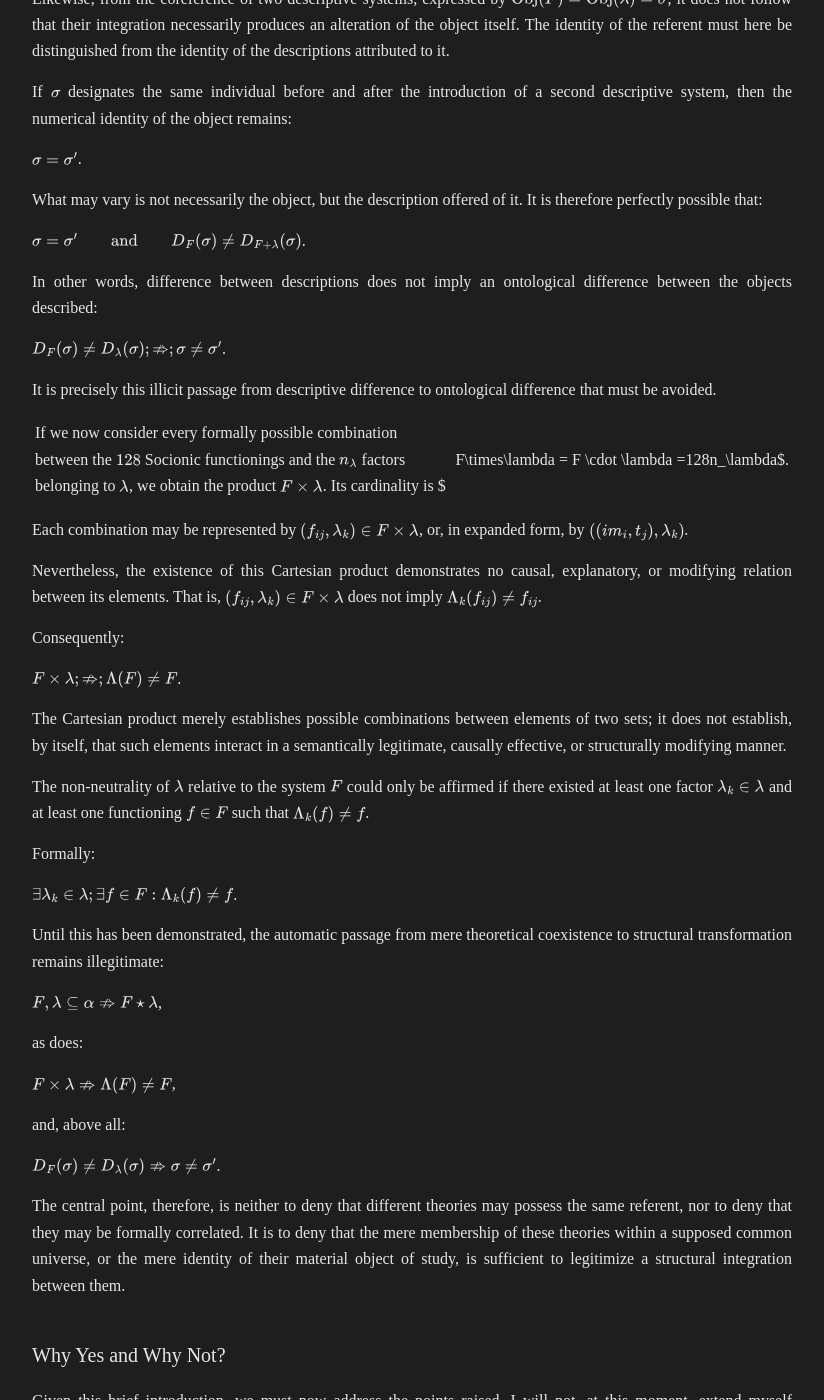
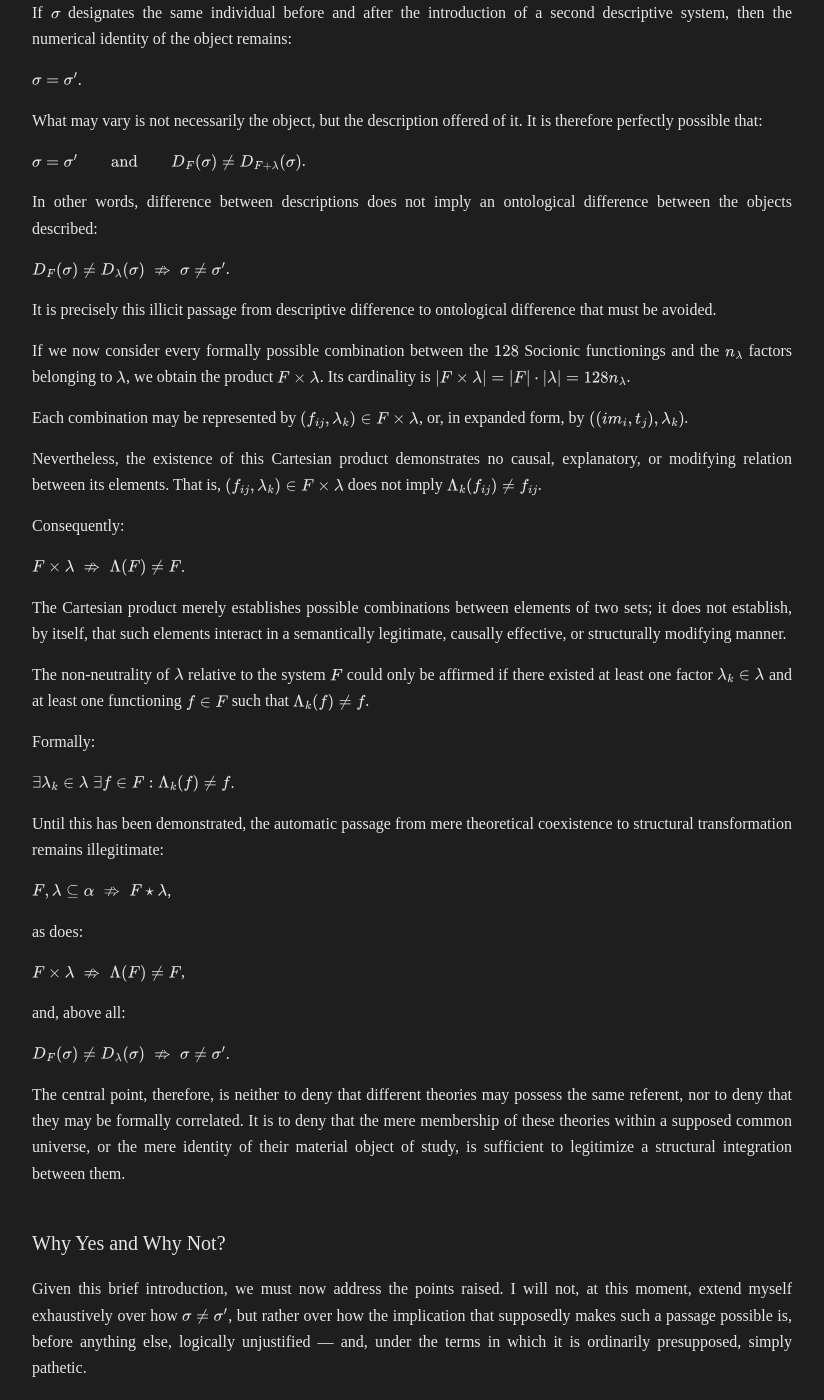
Before and after one commit to adlerzero/socionics-and-correlationism, a Jekyll site: the page built from index.md, in a window 1280 px wide and 1400 px high, scrolled down 1883 px. Shown: the whole window, without its empty margins (228-1052 px from the left). Built offline with Jekyll 4.4.1, drawn with Linux system fonts in a browser that asks for light colours; some of the changed text lies outside the part shown.

Commit message:
Update index.md

```diff
--- a/index.md
+++ b/index.md
@@ -2,7 +2,6 @@
 layout: default
 title: "Identity of the Object, Not Identity of the Theory: A Logical Critique of Typological Correlationism"
 ---
------------------------------------------------------------------------------------------------------------
 
 # Identity of the Object, Not Identity of the Theory: A Logical Critique of Typological Correlationism
 
@@ -24,21 +23,21 @@ title: "Identity of the Object, Not Identity of the Theory: A Logical Critique o
 
 The task of studying Socionics by arbitrarily integrating it into an axiomatic frame of reference — that is, by means of indiscriminate correlations between distinct theories — ultimately constitutes a serious category error, a question that will not yet be addressed directly and which, for the moment, must be taken merely as an announced thesis. Even so, this consideration is useful for exposing how problematic the attempt is to ground the thesis according to which different typological systems may be integrated without relevant alteration of their internal determinations.
 
-Let $T$ be the set of the sixteen Socionic types and $IM$ the set of the eight information metabolisms. We therefore define $T={t_1,\ldots,t_{16}}$ and $IM={im_1,\ldots,im_8}$.
+Let $T$ be the set of the sixteen Socionic types and $IM$ the set of the eight information metabolisms. We therefore define $T=\{t_1,\ldots,t_{16}\}$ and $IM=\{im_1,\ldots,im_8\}$.
 
-The set of typologically determined functionings may be represented by the Cartesian product $F:=IM\times T$. Hence, $|F|=|IM|\cdot|T|=8\cdot16=128$.
+The set of typologically determined functionings may be represented by the Cartesian product $F:=IM\times T$. Hence, $\lvert F\rvert=\lvert IM\rvert\cdot\lvert T\rvert=8\cdot16=128$.
 
 Each particular functioning therefore has the form $f_{ij}=(im_i,t_j)$, with $1\leq i\leq8$ and $1\leq j\leq16$. Thus:
 
-$F={(im_i,t_j)\mid im_i\in IM,;t_j\in T}$.
+$F=\{(im_i,t_j)\mid im_i\in IM,\;t_j\in T\}$.
 
 These $128$ functionings encompass not only analytical characteristics, that is, theoretical determinations which, insofar as they are internal descriptions of the system, are not facts in themselves and cannot immediately be identified with empirical facts. They also encompass analogical characteristics, formed through the internal relations of the system itself, whose manifestation cannot be adequately predicted when one takes as a premise that an external set of theoretical correlations must necessarily remain neutral with respect to the structure being described.
 
-Let $\lambda={\lambda_1,\lambda_2,\ldots,\lambda_n}$ designate the set of factors derived from different typological theories, considered without prior discrimination concerning their structural compatibility with $F$. Let also $|\lambda|=n_\lambda$.
+Let $\lambda=\{\lambda_1,\lambda_2,\ldots,\lambda_n\}$ designate the set of factors derived from different typological theories, considered without prior discrimination concerning their structural compatibility with $F$. Let also $\lvert\lambda\rvert=n_\lambda$.
 
 The problem appears when one presupposes that the introduction of $\lambda$ upon the system $F$ is neither an annulatory, modifying, nor semantically perturbing factor with respect to its determinations, but merely a neutral element regarding what each functioning is, the manner in which it presents itself, that toward which it tends, and that which, according to its own structure, it produces.
 
-This neutrality may be represented by an operator $\Lambda:F\to F$, such that the hypothesis of neutrality is $\Lambda(F)=F$. For every particular functioning, we would have $\forall f\in F,;\Lambda(f)=f$.
+This neutrality may be represented by an operator $\Lambda:F\to F$, such that the hypothesis of neutrality is $\Lambda(F)=F$. For every particular functioning, we would have $\forall f\in F,\;\Lambda(f)=f$.
 
 Thus, the expression originally intended by $IM(T)[(\lambda)]\to IM(T)$ may be formalized more rigorously as $\Lambda(F)=F$.
 
@@ -50,7 +49,7 @@ We may therefore write $\operatorname{Obj}(F)=\operatorname{Obj}(\lambda)=\sigma
 
 Yet from their mere common membership in $\alpha$, that is, from $F,\lambda\subseteq\alpha$, no necessary interaction between $F$ and $\lambda$ follows:
 
-$F,\lambda\subseteq\alpha;\not\Rightarrow;F\star\lambda$.
+$F,\lambda\subseteq\alpha\;\not\Rightarrow\;F\star\lambda$.
 
 Likewise, from the coreference of two descriptive systems, expressed by $\operatorname{Obj}(F)=\operatorname{Obj}(\lambda)=\sigma$, it does not follow that their integration necessarily produces an alteration of the object itself. The identity of the referent must here be distinguished from the identity of the descriptions attributed to it.
 
@@ -64,11 +63,11 @@ $\sigma=\sigma'\qquad\text{and}\qquad D_F(\sigma)\neq D_{F+\lambda}(\sigma)$.
 
 In other words, difference between descriptions does not imply an ontological difference between the objects described:
 
-$D_F(\sigma)\neq D_\lambda(\sigma);\not\Rightarrow;\sigma\neq\sigma'$.
+$D_F(\sigma)\neq D_\lambda(\sigma)\;\not\Rightarrow\;\sigma\neq\sigma'$.
 
 It is precisely this illicit passage from descriptive difference to ontological difference that must be avoided.
 
-If we now consider every formally possible combination between the $128$ Socionic functionings and the $n_\lambda$ factors belonging to $\lambda$, we obtain the product $F\times\lambda$. Its cardinality is $|F\times\lambda|=|F|\cdot|\lambda|=128n_\lambda$.
+If we now consider every formally possible combination between the $128$ Socionic functionings and the $n_\lambda$ factors belonging to $\lambda$, we obtain the product $F\times\lambda$. Its cardinality is $\lvert F\times\lambda\rvert=\lvert F\rvert\cdot\lvert\lambda\rvert=128n_\lambda$.
 
 Each combination may be represented by $(f_{ij},\lambda_k)\in F\times\lambda$, or, in expanded form, by $((im_i,t_j),\lambda_k)$.
 
@@ -76,7 +75,7 @@ Nevertheless, the existence of this Cartesian product demonstrates no causal, ex
 
 Consequently:
 
-$F\times\lambda;\not\Rightarrow;\Lambda(F)\neq F$.
+$F\times\lambda\;\not\Rightarrow\;\Lambda(F)\neq F$.
 
 The Cartesian product merely establishes possible combinations between elements of two sets; it does not establish, by itself, that such elements interact in a semantically legitimate, causally effective, or structurally modifying manner.
 
@@ -84,19 +83,19 @@ The non-neutrality of $\lambda$ relative to the system $F$ could only be affirme
 
 Formally:
 
-$\exists\lambda_k\in\lambda;\exists f\in F:\Lambda_k(f)\neq f$.
+$\exists\lambda_k\in\lambda\;\exists f\in F:\Lambda_k(f)\neq f$.
 
 Until this has been demonstrated, the automatic passage from mere theoretical coexistence to structural transformation remains illegitimate:
 
-$F,\lambda\subseteq\alpha\not\Rightarrow F\star\lambda$,
+$F,\lambda\subseteq\alpha\;\not\Rightarrow\;F\star\lambda$,
 
 as does:
 
-$F\times\lambda\not\Rightarrow\Lambda(F)\neq F$,
+$F\times\lambda\;\not\Rightarrow\;\Lambda(F)\neq F$,
 
 and, above all:
 
-$D_F(\sigma)\neq D_\lambda(\sigma)\not\Rightarrow\sigma\neq\sigma'$.
+$D_F(\sigma)\neq D_\lambda(\sigma)\;\not\Rightarrow\;\sigma\neq\sigma'$.
 
 The central point, therefore, is neither to deny that different theories may possess the same referent, nor to deny that they may be formally correlated. It is to deny that the mere membership of these theories within a supposed common universe, or the mere identity of their material object of study, is sufficient to legitimize a structural integration between them.
 
@@ -116,7 +115,7 @@ If within $F$ we have a conclusion $A$, and within $\lambda$ a conclusion $A'$,
 
 We therefore have:
 
-$\operatorname{Obj}(A)=\operatorname{Obj}(A')=\sigma;\not\Rightarrow;A=A';\not\Rightarrow;A\leftrightarrow A'$.
+$\operatorname{Obj}(A)=\operatorname{Obj}(A')=\sigma\;\not\Rightarrow\;A=A'\;\not\Rightarrow\;A\leftrightarrow A'$.
 
 It is precisely here that arbitrary integration begins to demand that which it ordinarily presupposes itself already to possess: a rule demonstrating why $A$ must be interpreted as $A'$, why $A'$ must have any incidence upon $A$, and, above all, why the incidence of $A'$ upon $A$ should modify $T$ rather than merely constitute another description, according to another system, of the same $\sigma$.
 
@@ -126,7 +125,7 @@ Thus, from $F\subseteq\alpha$ and $\lambda\subseteq\alpha$, it does not follow t
 
 If we designate by $\Gamma$ the theoretical composition intended to unite both systems, that is, $\Gamma:=F\cup\lambda$, then the individual consistency of $F$ and $\lambda$ does not guarantee the consistency of $\Gamma$:
 
-$\operatorname{Cons}(F)\land\operatorname{Cons}(\lambda);\not\Rightarrow;\operatorname{Cons}(\Gamma)$.
+$\operatorname{Cons}(F)\land\operatorname{Cons}(\lambda)\;\not\Rightarrow\;\operatorname{Cons}(\Gamma)$.
 
 A contradiction properly so called would arise if, through integration, it became possible to derive in $\Gamma$ some proposition $A$ together with its negation $\neg A$, that is, if $\Gamma\vdash A$ and $\Gamma\vdash\neg A$. Yet if we merely have $F\vdash A$ and $\lambda\vdash A'$, with $A\neq A'$, this does not yet constitute contradiction: it constitutes difference. And precisely this difference must be preserved until some relation capable of identifying, translating, negating, or modifying one conclusion through the other has been demonstrated.
 
@@ -144,7 +143,7 @@ If no formally demonstrated $\varphi$ exists such that $\varphi(A)=A'$, yet the
 
 In that case:
 
-$\nexists\varphi;\text{demonstrated such that};\varphi(A)=A'$.
+$\nexists\varphi\;\text{demonstrated such that}\;\varphi(A)=A'$.
 
 Yet the subject nevertheless postulates $A\equiv A'$.
 
@@ -156,7 +155,7 @@ It may therefore occur that $\operatorname{repr}(a_F)=\operatorname{repr}(a_\lam
 
 More directly:
 
-$\operatorname{repr}(a_F)=\operatorname{repr}(a_\lambda);\not\Rightarrow;a_F=a_\lambda$.
+$\operatorname{repr}(a_F)=\operatorname{repr}(a_\lambda)\;\not\Rightarrow\;a_F=a_\lambda$.
 
 That which is numerically or graphically identical as a sign may be substantially, intensionally, and structurally distinct as a theoretical element. And if this is true of a simple sign, it applies with still greater force to entire categories whose signification depends upon the relations they maintain with every other element of their own system.
 
@@ -198,9 +197,9 @@ $b_0\to b_1\to\cdots\to b_m$,
 
 with $\operatorname{Obj}(a_i)=\operatorname{Obj}(b_j)=\sigma$, but without it following that $a_i=b_j$ or $a_i\to b_j$.
 
-If there are points of correspondence between them, these must be demonstrated. Let $\mathcal I$ be the set of effectively justified correspondences, defined by $\mathcal I:={(a_i,b_j)\mid\varphi(a_i)=b_j}$. There is no a priori formal reason to determine $|\mathcal I|$, still less to presuppose that every element of one structure necessarily possesses a corresponding element in the other.
+If there are points of correspondence between them, these must be demonstrated. Let $\mathcal I$ be the set of effectively justified correspondences, defined by $\mathcal I:=\{(a_i,b_j)\mid\varphi(a_i)=b_j\}$. There is no a priori formal reason to determine $\lvert\mathcal I\rvert$, still less to presuppose that every element of one structure necessarily possesses a corresponding element in the other.
 
-Consequently, we cannot simply assume $\forall a_i\in F,;\exists b_j\in\lambda':\varphi(a_i)=b_j$. This universal is precisely what would need to be demonstrated.
+Consequently, we cannot simply assume $\forall a_i\in F,\;\exists b_j\in\lambda':\varphi(a_i)=b_j$. This universal is precisely what would need to be demonstrated.
 
 From this follows another problem: how could information metabolism and, by extension, the factors belonging to $F$ be altered within $\alpha$ merely because another description belonging to $\lambda$ is also contained in $\alpha$, if $\alpha$ itself provides no rule of passage between the parts? The inclusion of $F$ and $\lambda$ in $\alpha$ establishes coexistence; it does not establish transformation.
 
@@ -210,7 +209,7 @@ If $K$ represents the set of types of a specific theory belonging to $\lambda$,
 
 This, by itself, does not modify $t_i$.
 
-If the correlation is intended to restrict each Socionic type to a single correlated type, then $R$ would need to behave functionally, that is, $\forall t_i\in T,;\exists!k_j\in K:(t_i,k_j)\in R$. Only then could we define a function $\varphi:T\to K$.
+If the correlation is intended to restrict each Socionic type to a single correlated type, then $R$ would need to behave functionally, that is, $\forall t_i\in T,\;\exists!k_j\in K:(t_i,k_j)\in R$. Only then could we define a function $\varphi:T\to K$.
 
 Yet even then we would have only a correspondence between types belonging to distinct systems, not an alteration of $T$.
 
```
